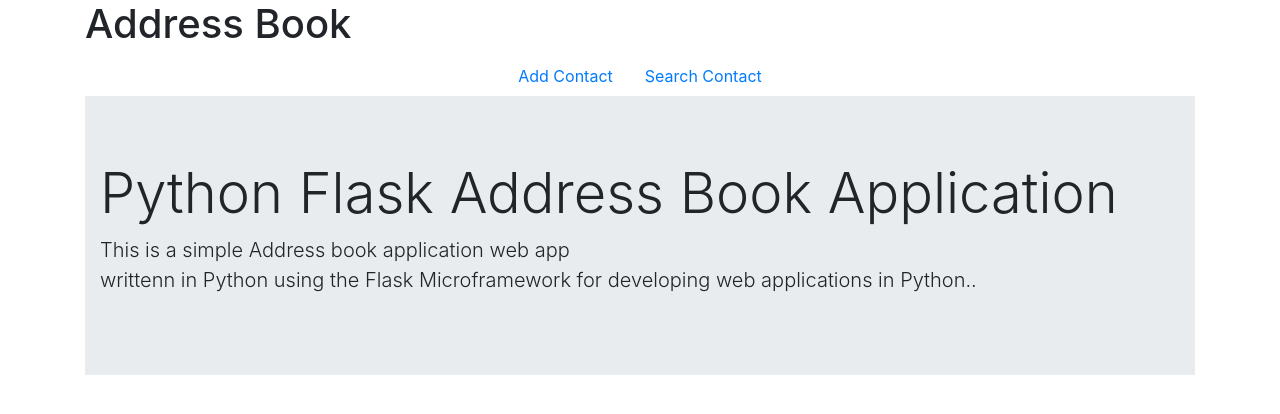
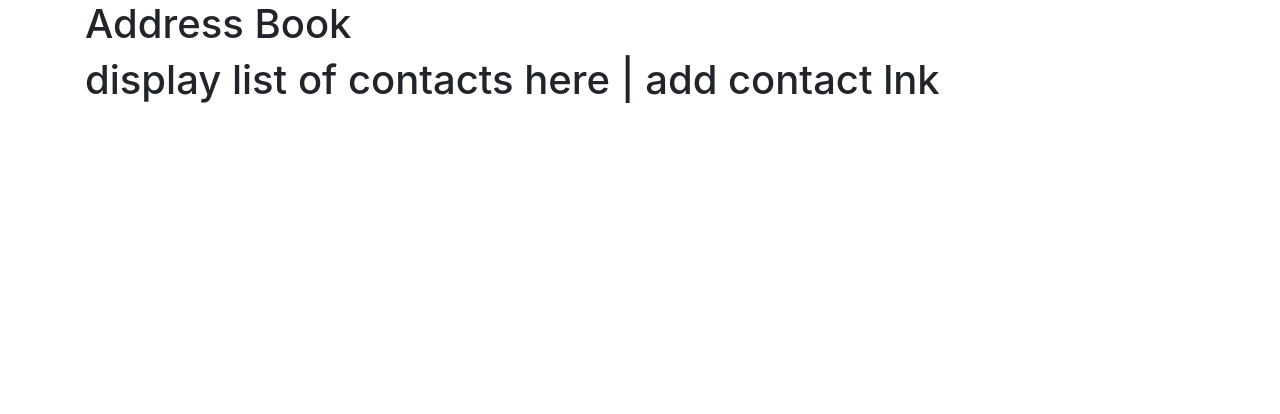
Before and after one commit to kafui4k/PythonFlaskAddressBookApp, a Flask app: page / in a window 1280 px wide. Shown: the top 414 px of the page. Run offline with Flask 2, Linux system fonts and the light colour scheme; some libraries are stand-ins or nearby versions.

Commit message:
index route to display list of all contacts

```diff
--- a/application.py
+++ b/application.py
@@ -1,24 +1,15 @@
 from flask import Flask, render_template, request
+from contactform import AddContact
 
 #app instance
 app = Flask(__name__)
+app.secret_key = 'development key'
 
-#hompage method
+#hompage route
 @app.route('/')
-def home():
+def index():
     return render_template('index.html')
 
-#add contact page method
-@app.route('/addcontact', methods=['GET', 'POST'])
-def addcontact():
-    if request.method == 'POST': #this execute upon form submit - by button send.
-        return "Success"
-    return render_template('addcontact.html')
-
-#add search page method
-@app.route('/searchcontact')
-def searchcontact():
-    return render_template('searchcontact.html')
 
 #main
 if __name__ == '__main__':
--- a/templates/base.html
+++ b/templates/base.html
@@ -6,7 +6,7 @@
     <meta charset="utf-8">
     <meta name="viewport" content="width=device-width, initial-scale=1, shrink-to-fit=no">
 
-    <title>Python Flask Address Book App</title>
+    <title>{% block title %}{% endblock %}</title>
 
     <!-- Bootstrap CSS -->
     <link rel="stylesheet" href="{{ url_for('static', filename='css/bootstrap.min.css') }}" integrity="sha384-MCw98/SFnGE8fJT3GXwEOngsV7Zt27NXFoaoApmYm81iuXoPkFOJwJ8ERdknLPMO"
@@ -14,50 +14,10 @@
 </head>
 
 <body>
-    <div class="container">
-        <!-- Content here -->
-        <header class="header">
 
-            <div class="">
+    {% block body %}
+    {% endblock %}
 
-                <h1>Address Book</h1>
-
-                <ul class="nav justify-content-center">
-                    <li class="nav-item">
-                        <a class="nav-link" href="/addcontact">Add Contact</a>
-                    </li>
-                    <li class="nav-item">
-                        <a class="nav-link" href="/searchcontact">Search Contact</a>
-                    </li>
-
-                </ul>
-
-            </div>
-
-            {% block jumbotron %} {% endblock %}
-
-        </header>
-
-
-        <section class="section">
-
-            {% block content %} {% endblock %}
-
-            {% block searchcontent %} {% endblock %}
-
-        </section>
-
-
-    </div>
-
-    <!-- Optional JavaScript -->
-    <!-- jQuery first, then Popper.js, then Bootstrap JS -->
-    <script src="https://code.jquery.com/jquery-3.3.1.slim.min.js" integrity="sha384-q8i/X+965DzO0rT7abK41JStQIAqVgRVzpbzo5smXKp4YfRvH+8abtTE1Pi6jizo"
-        crossorigin="anonymous"></script>
-    <script src="https://cdnjs.cloudflare.com/ajax/libs/popper.js/1.14.3/umd/popper.min.js" integrity="sha384-ZMP7rVo3mIykV+2+9J3UJ46jBk0WLaUAdn689aCwoqbBJiSnjAK/l8WvCWPIPm49"
-        crossorigin="anonymous"></script>
-    <script src="{{ url_for('static', filename='js/bootstrap.min.js') }}" integrity="sha384-ChfqqxuZUCnJSK3+MXmPNIyE6ZbWh2IMqE241rYiqJxyMiZ6OW/JmZQ5stwEULTy"
-        crossorigin="anonymous"></script>
 </body>
 
 </html>
--- a/templates/index.html
+++ b/templates/index.html
@@ -1,12 +1,16 @@
 {% extends "base.html" %}
 
-{% block jumbotron %}
-    <div class="jumbotron jumbotron-fluid">
-        <div class="container">
-            <h1 class="display-4">Python Flask Address Book Application</h1>
-            <p class="lead">This is a simple Address book application web app
-                <br/> writtenn in Python using the Flask Microframework for developing web applications in Python..</p>
-        </div>
+{% block title %}
+    Flask | Address Book App
+{% endblock %}
+
+{% block body %}
+    <div class="container">
+
+        <h1>Address Book</h1>
+        <h1>display list of contacts here | add contact lnk</h1>
+
+        <!--loop from database and display all contacts-->
+
     </div>
-
 {% endblock %}
```
